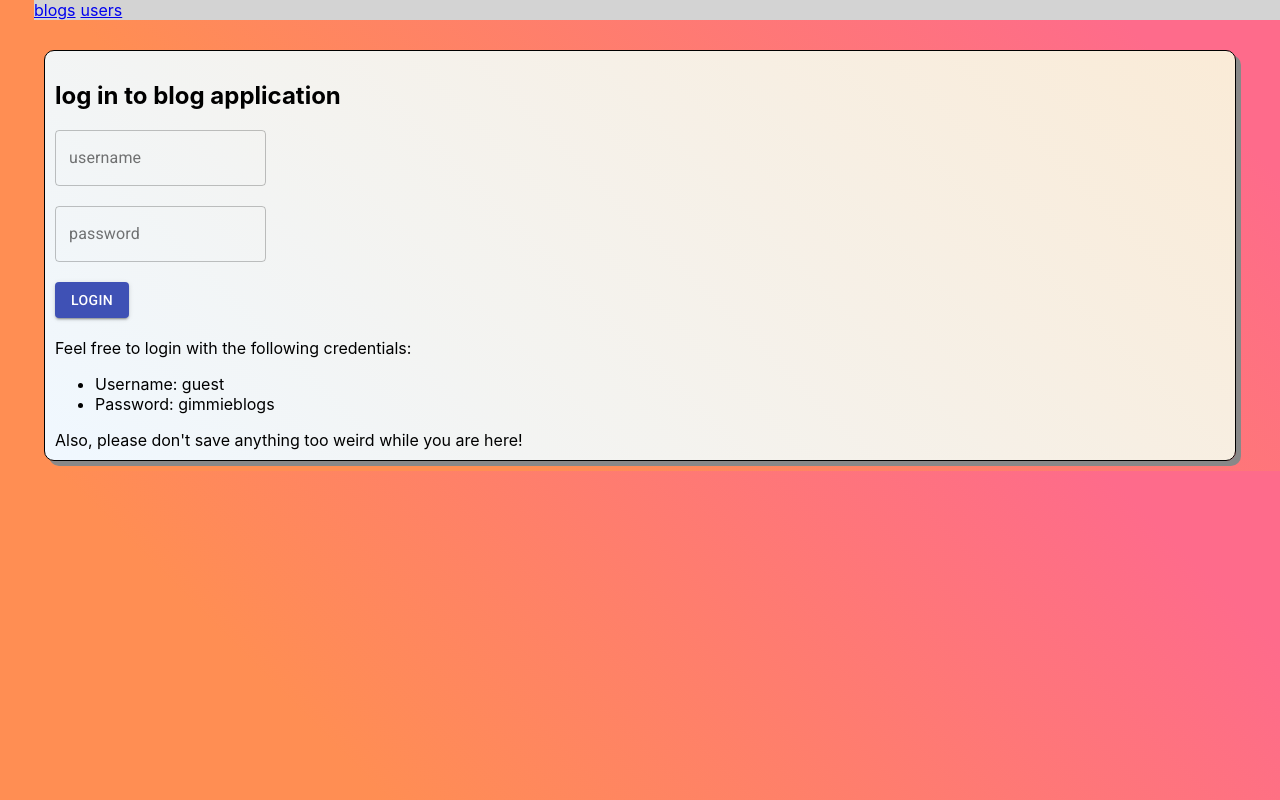
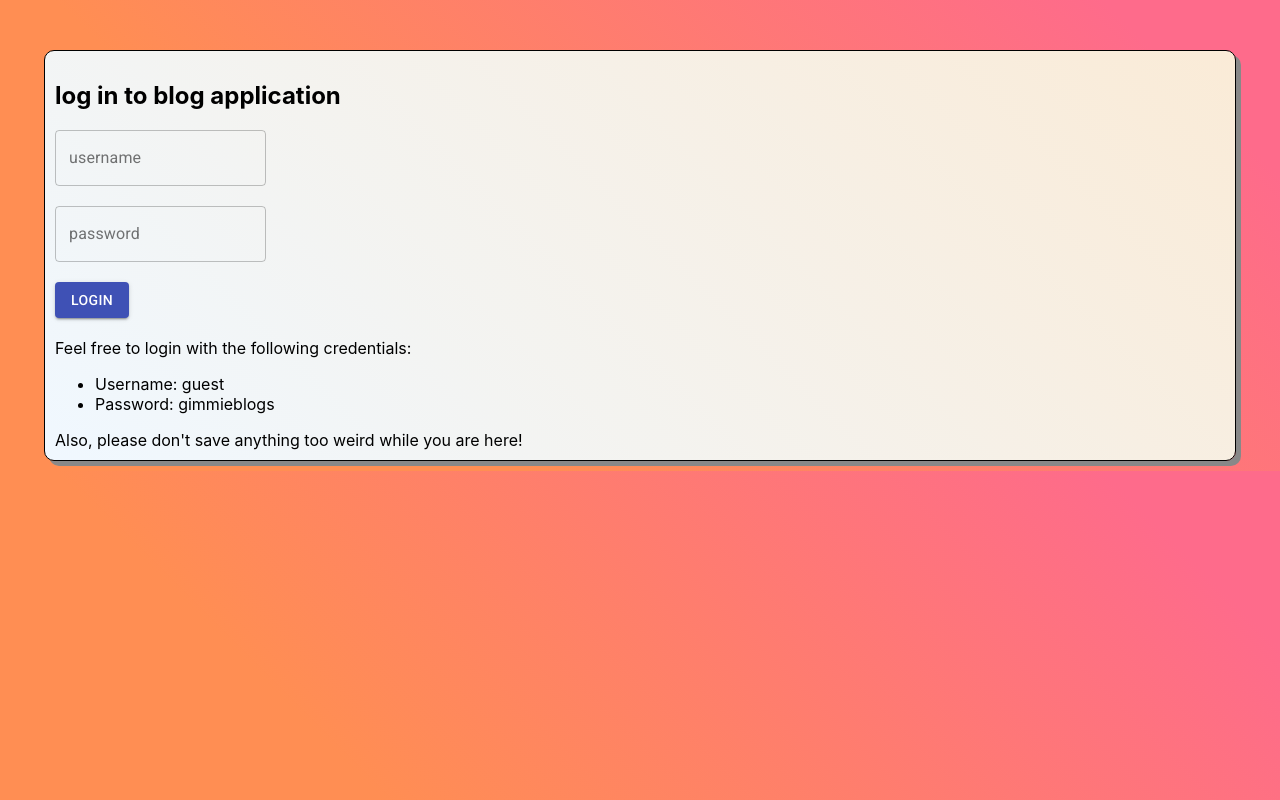
Before and after one commit to nicksama88/bloglist-frontend, a React (Create React App) app: page / in a window 1280 px wide. Built offline with nearby package versions, Linux system fonts and the light colour scheme; no server answers.

Commit message:
make menu hidden if user is not logged in

```diff
--- a/src/App.js
+++ b/src/App.js
@@ -70,7 +70,9 @@ const App = () => {
   return (
     <Container>
       <div>
-        <Menu user={user} />
+        {user &&
+          <Menu user={user} />
+        }
         <Notification />
         <div>
           {!user &&
```
